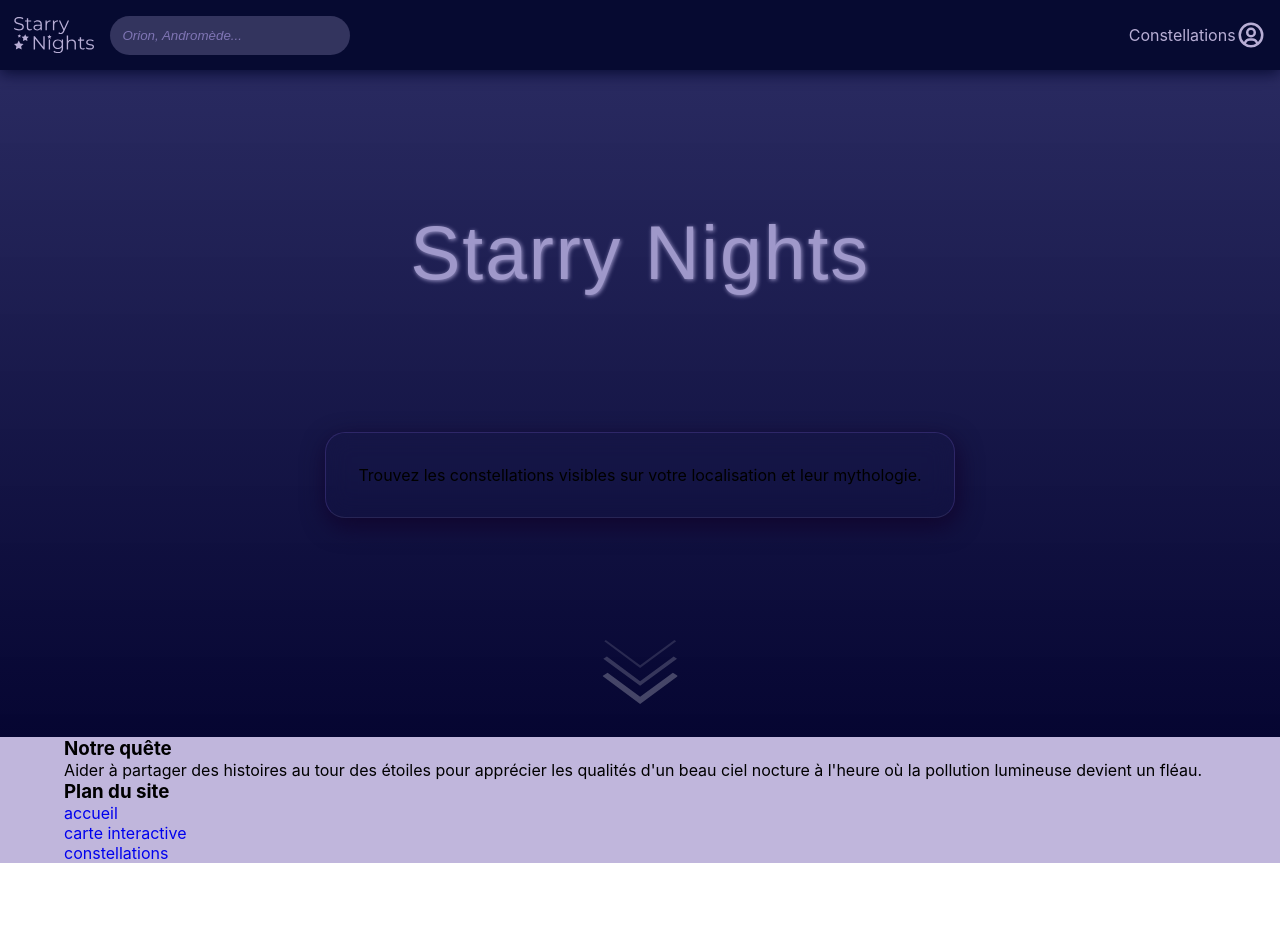
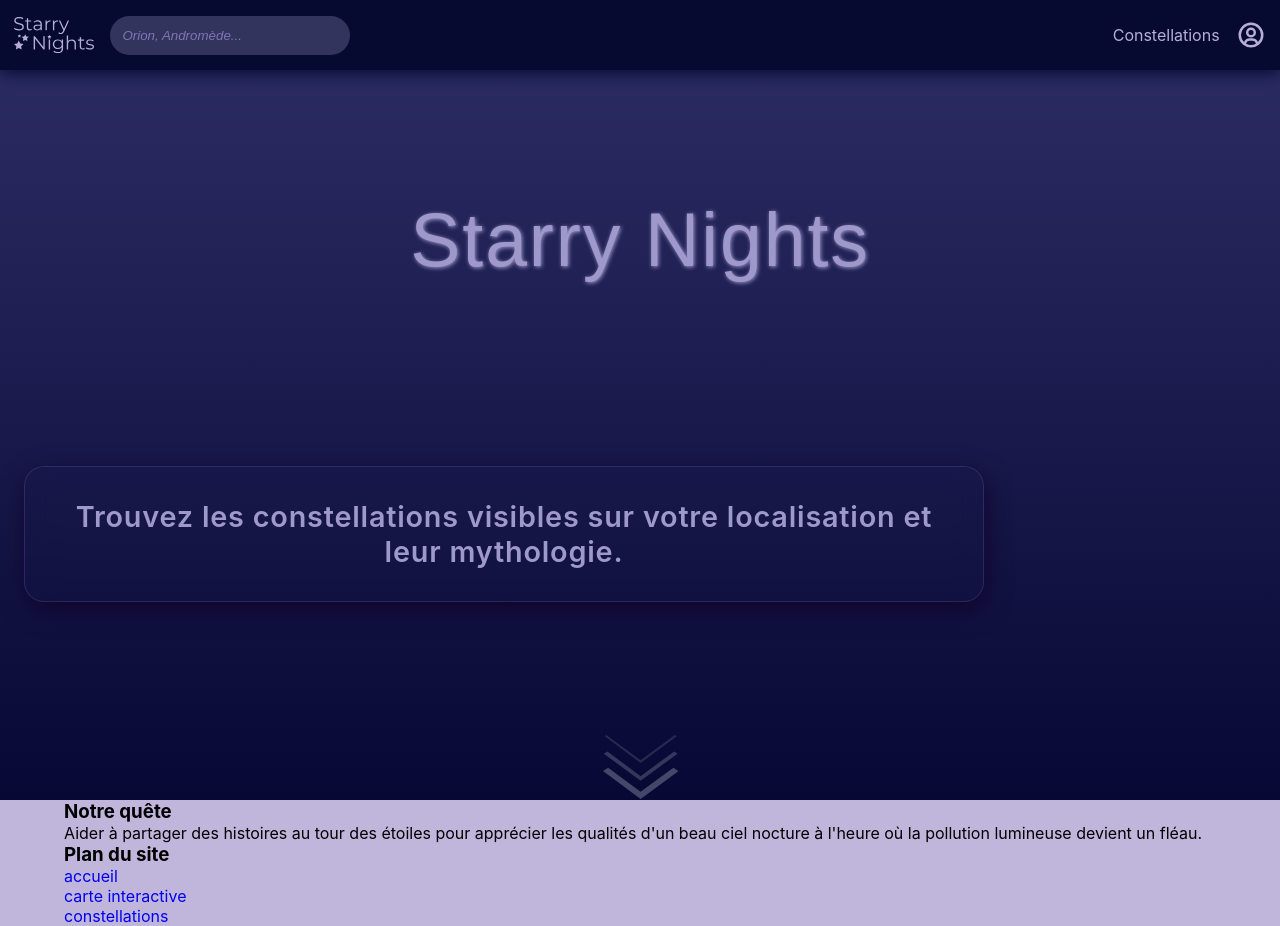
Before and after one commit to YTcorp/starry-nights-v2, a React (Create React App) app: page / in a window 1280 px wide. Before the commit the page ends 863 px from the top, so only its background shows below. Built offline with nearby package versions, Linux system fonts and the light colour scheme.

Commit message:
fix arrow down to stick on bottom, added padding to header nav and styles to paragraphs

```diff
--- a/public/style.css
+++ b/public/style.css
@@ -13,6 +13,30 @@ li {
   list-style: none;
 }
 /* COLORS */
+.Page-Title {
+  margin: 4rem 0 2rem 0;
+}
+.Block {
+  width: calc(100% - 1rem);
+  max-width: 1500px;
+  margin-left: auto;
+  margin-right: auto;
+  -webkit-backdrop-filter: blur(12px);
+          backdrop-filter: blur(12px);
+  border: 1px solid rgba(107, 85, 185, 0.299);
+  border-bottom: 1px solid rgb(144 134 181 / 18%);
+  box-shadow: 2px 8px 25px 0 rgba(17, 2, 42, 0.843);
+  padding: 2rem;
+  display: flex;
+  flex-direction: column;
+  justify-content: center;
+  max-width: 60rem;
+  background: linear-gradient(180deg, rgba(255, 255, 255, 0.1), rgba(255, 255, 255, 0););
+  border-radius: 20px;
+}
+.Block--small {
+    max-width: 24rem;
+  }
 .Input {
   color: #2f1e61;
   background-color: #c0b6dc;
@@ -132,54 +156,27 @@ li {
 }
 /* root */
 .App {
-  height: 100vh;
   display: grid;
   grid-template-rows: 70px 1fr auto;
-  /* grid-template-columns: auto; */
-}
-body,
-html {
-  max-width: 100vw;
 }
 html {
   scroll-behavior: smooth;
   overflow-x: hidden;
-  background: linear-gradient(rgba(33, 34, 93, 0.944) 0%, rgb(2, 2, 45) 100%);
 }
 html.no-scroll {
     overflow: hidden;
   }
 body {
   font-family: "Inter", sans-serif;
-  min-height: 100vh;
 }
-.Block {
-  max-width: calc(100% - 1rem);
-  margin-left: auto;
-  margin-right: auto;
-  -webkit-backdrop-filter: blur(12px);
-          backdrop-filter: blur(12px);
-  border: 1px solid rgba(107, 85, 185, 0.299);
-  border-bottom: 1px solid rgb(144 134 181 / 18%);
-  box-shadow: 2px 8px 25px 0 rgba(17, 2, 42, 0.843);
-  padding: 2rem;
-  display: flex;
-  flex-direction: column;
-  justify-content: center;
-  max-width: 60rem;
-  background: linear-gradient(180deg, rgba(255, 255, 255, 0.1), rgba(255, 255, 255, 0););
-  border-radius: 20px;
-}
-.Block--small {
-    max-width: 24rem;
-  }
-.Page-Title {
-  margin: 4rem 0 2rem 0;
+#root {
+  background: linear-gradient(rgba(33, 34, 93, 0.944) 0%, rgb(2, 2, 45) 100%);
 }
 /* Components */
 /* templates */
 .Main {
-  max-width: calc(100% - 1rem);
+  width: calc(100% - 1rem);
+  max-width: 1500px;
   margin-left: auto;
   margin-right: auto;
   padding: 0 1rem;
@@ -206,7 +203,8 @@ body {
     color: #c0b6dc;
   }
 .Header .Container {
-    max-width: calc(100% - 1rem);
+    width: calc(100% - 1rem);
+    max-width: 1500px;
     margin-left: auto;
     margin-right: auto;
     height: 100%;
@@ -235,6 +233,9 @@ body {
       display: flex;
       justify-content: flex-end;
       flex: 1;
+    }
+.Header-Nav li {
+      padding-right: 1rem;
     }
 .Header-Nav a {
       padding: 0 1rem;
@@ -296,17 +297,22 @@ body {
       cursor: pointer;
 }
 .Hero {
+  height: calc(100vh - 70px);
   display: grid;
-  grid-template-rows: minmax(180px, 1fr) 1fr 70px;
+  grid-template-rows: minmax(180px, 1fr) 1fr min-content;
   gap: 10px;
 }
 .Hero-Title {
-    /* @mixin subtitle; */
-    /* font-size: 100%; */
     align-self: center;
   }
 .Hero-Text {
     margin: 10% 0;
+    color: #9f98ca;
+    letter-spacing: 0.05rem;
+    width: 100%;
+    font-weight: 600;
+    font-size: 1.8rem;
+    text-align: center;
   }
 .Header-Search {
     justify-self: flex-start;
@@ -358,20 +364,16 @@ body {
 .Section {
   position: relative;
   padding-top: 6vw;
-  padding-bottom: 6vw;
-  height: 100%;
 }
 /* atoms */
 .Arrow {
   display: inline-flex;
 }
 .ArrowDown {
+    align-self: end;
     display: flex;
-    position: absolute;
-    align-items: center;
-    left: 50%;
+    margin: 0 auto;
     bottom: 2rem;
-    transform: translateX(-50%);
     width: 75px;
     height: 65px;
   }
--- a/src/App.css
+++ b/src/App.css
@@ -1,6 +1,4 @@
 .App {
-  height: 100vh;
   display: grid;
   grid-template-rows: 70px 1fr auto;
-  /* grid-template-columns: auto; */
 }
--- a/src/Components/atoms/ArrowDown/ArrowDown.css
+++ b/src/Components/atoms/ArrowDown/ArrowDown.css
@@ -2,12 +2,10 @@
   display: inline-flex;
 
   &Down {
+    align-self: end;
     display: flex;
-    position: absolute;
-    align-items: center;
-    left: 50%;
+    margin: 0 auto;
     bottom: 2rem;
-    transform: translateX(-50%);
     width: 75px;
     height: 65px;
 
--- a/src/Components/molecules/Section/Section.css
+++ b/src/Components/molecules/Section/Section.css
@@ -1,6 +1,4 @@
 .Section {
   position: relative;
   padding-top: 6vw;
-  padding-bottom: 6vw;
-  height: 100%;
 }
--- a/src/Components/organisms/Header/Header.css
+++ b/src/Components/organisms/Header/Header.css
@@ -38,6 +38,10 @@
       display: flex;
       justify-content: flex-end;
       flex: 1;
+    }
+
+    li {
+      padding-right: 1rem;
     }
 
     a {
--- a/src/Components/organisms/HomeHero/HomeHero.css
+++ b/src/Components/organisms/HomeHero/HomeHero.css
@@ -1,15 +1,20 @@
 .Hero {
+  height: calc(100vh - 70px);
   display: grid;
-  grid-template-rows: minmax(180px, 1fr) 1fr 70px;
+  grid-template-rows: minmax(180px, 1fr) 1fr min-content;
   gap: 10px;
 
   &-Title {
-    /* @mixin subtitle; */
-    /* font-size: 100%; */
     align-self: center;
   }
 
   &-Text {
     margin: 10% 0;
+    color: $lilac-2;
+    letter-spacing: 0.05rem;
+    width: 100%;
+    font-weight: 600;
+    font-size: 1.8rem;
+    text-align: center;
   }
 }
--- a/src/index.css
+++ b/src/index.css
@@ -1,14 +1,8 @@
 @import "./App.css";
-
-body,
-html {
-  max-width: 100vw;
-}
 
 html {
   scroll-behavior: smooth;
   overflow-x: hidden;
-  background: linear-gradient($background-1, $background-2);
 
   &.no-scroll {
     overflow: hidden;
@@ -17,17 +11,8 @@ html {
 
 body {
   font-family: "Inter", sans-serif;
-  min-height: 100vh;
 }
 
-.Block {
-  @mixin card;
-
-  &--small {
-    max-width: 24rem;
-  }
+#root {
+  background: linear-gradient($background-1, $background-2);
 }
-
-.Page-Title {
-  margin: 4rem 0 2rem 0;
-}
--- a/src/styles/generic.css
+++ b/src/styles/generic.css
@@ -1,3 +1,15 @@
+.Page-Title {
+  margin: 4rem 0 2rem 0;
+}
+
+.Block {
+  @mixin card;
+
+  &--small {
+    max-width: 24rem;
+  }
+}
+
 .Input {
   @mixin input;
 
--- a/src/styles/mixins.css
+++ b/src/styles/mixins.css
@@ -1,5 +1,6 @@
 @define-mixin container {
-  max-width: calc(100% - 1rem);
+  width: calc(100% - 1rem);
+  max-width: 1500px;
   margin-left: auto;
   margin-right: auto;
 }
```
